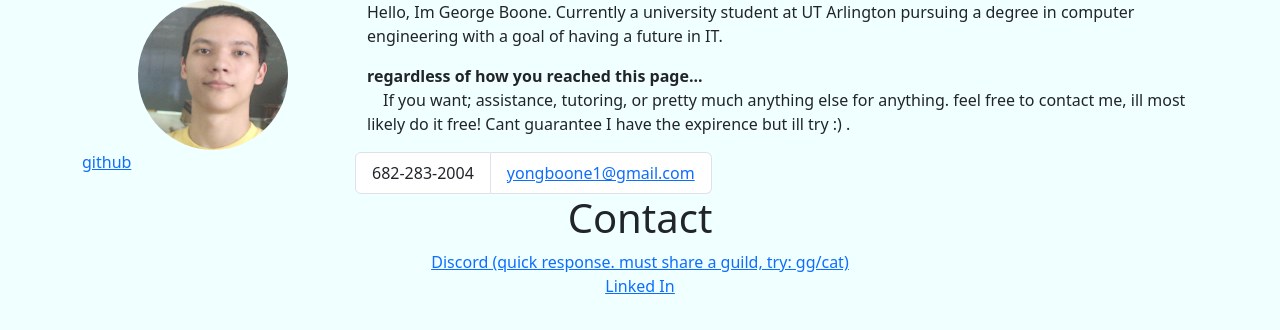
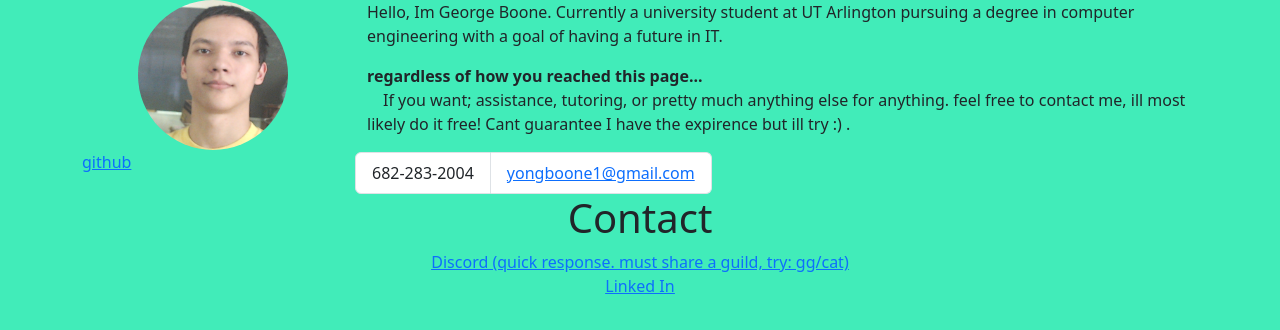
Before and after one commit to gregclacker/gregclacker.github.io, a plain HTML site: page index.html in a window 1280 px wide. Drawn offline with nearby package versions, Linux system fonts and the light colour scheme.

Commit message:
bg color change

```diff
--- a/index.html
+++ b/index.html
@@ -9,7 +9,7 @@
         <link href="./index.css" rel="stylesheet">
         <script src="https://cdn.jsdelivr.net/npm/bootstrap@5.3.0-alpha3/dist/js/bootstrap.bundle.min.js" integrity="sha384-ENjdO4Dr2bkBIFxQpeoTz1HIcje39Wm4jDKdf19U8gI4ddQ3GYNS7NTKfAdVQSZe" crossorigin="anonymous"></script>
     </head>
-    <body style="background-color:azure">
+    <body style="background-color:rgb(65, 236, 185)">
       <div class="container">
         <div class="row justify-content-center">
           <div class="col-3">
```
